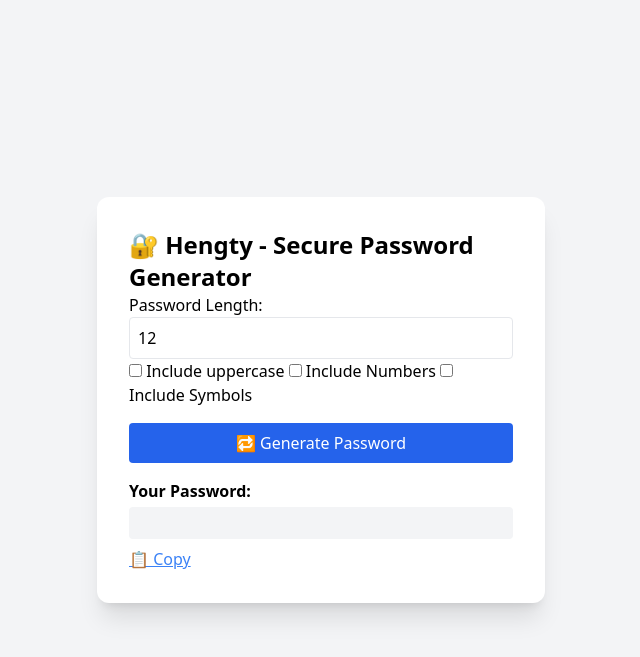
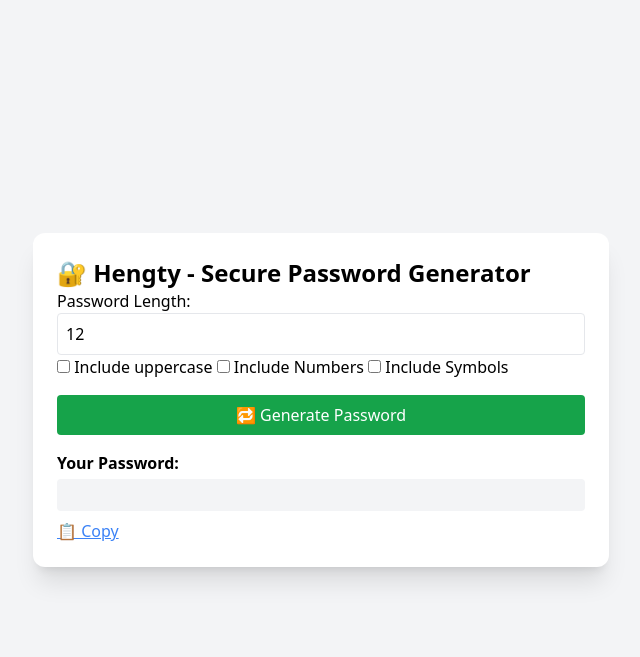
Before and after one commit to eanghengty/Secure-Password-Generator-Web-App, a Flask app: page / in a window 1280 px wide. Shown: the top 657 px of the page, without its empty margins (319-959 px from the left). Run offline with Flask 3, Linux system fonts and the light colour scheme; some libraries are stand-ins or nearby versions.

Commit message:
[Minor update - max-w-md -> max-w-xl] update the body width

```diff
--- a/templates/index.html
+++ b/templates/index.html
@@ -9,8 +9,8 @@
         </script>
 
     </head>
-    <body class="bg-gray-100 p-6 flex items-center justify-center h-screen">
-        <div class="bg-white p-8 rounded-xl shadow-xl max-w-md w-full space-y-4">
+    <body class="bg-gray-100 p-8 flex items-center justify-center h-screen">
+        <div class="bg-white p-6 rounded-xl shadow-xl max-w-xl w-full space-y-4">
             <h1 class="text-2xl font-bold">
                 🔐 Hengty - Secure Password Generator
             </h1>
@@ -29,7 +29,7 @@
             </label>
 
 
-            <button onclick="generatePassword()" class="bg-blue-600 text-white px-4 py-2 rounded w-full">
+            <button onclick="generatePassword()" class="bg-green-600 text-white px-4 py-2 rounded w-full">
                 🔁 Generate Password
             </button>
 
```
